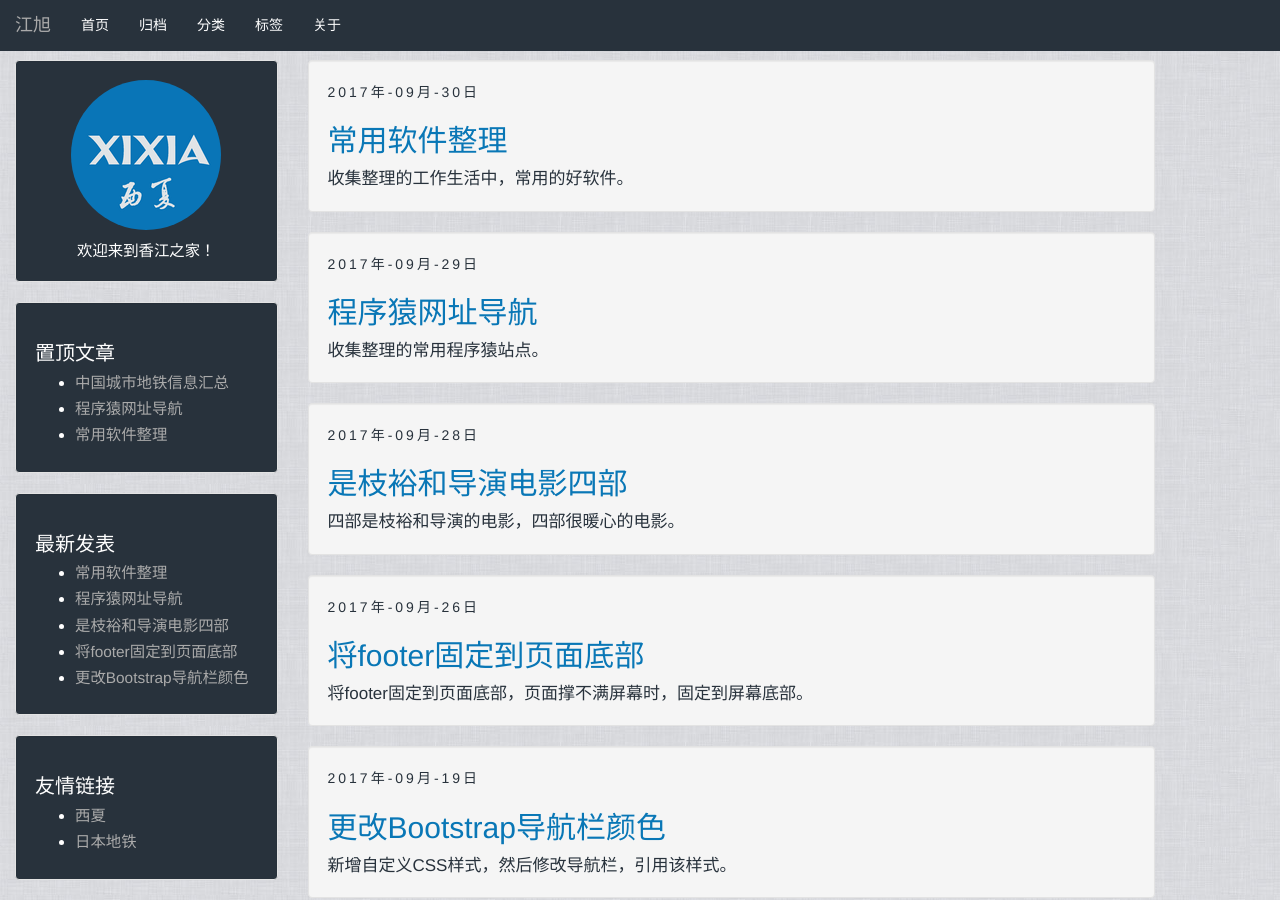
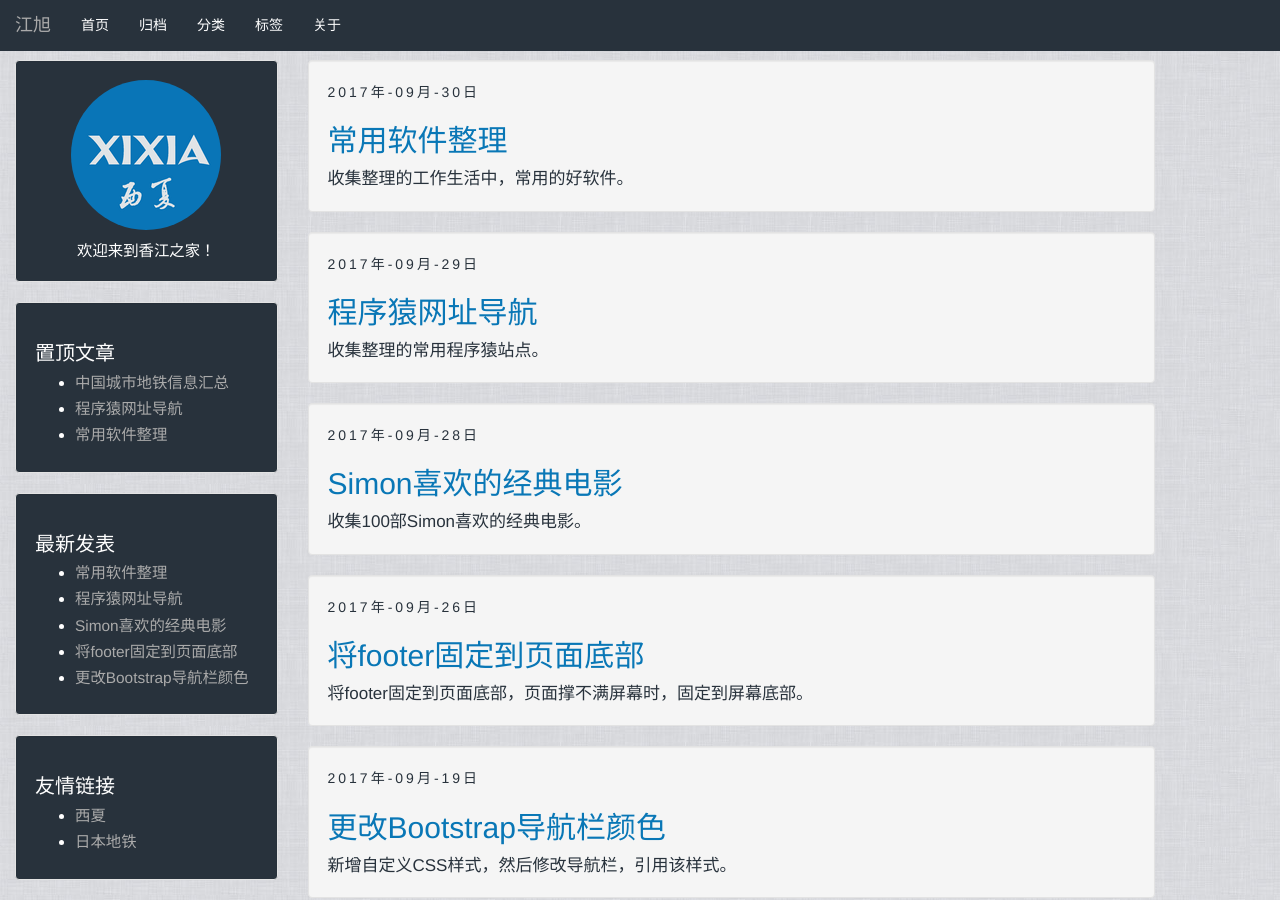
Before and after one commit to simon126649/simon126649.github.io, a Jekyll site: the page built from index.html, in a window 1280 px wide and 900 px high. Built offline with Jekyll 4.4.1, drawn with Linux system fonts in a browser that asks for light colours; the list of posts is cut into pages by our own code.

Commit message:
Update 2017-09-28-2017-hirokazu-koreeda-movie.markdown

```diff
--- a/_posts/2017-09-28-2017-hirokazu-koreeda-movie.markdown
+++ b/_posts/2017-09-28-2017-hirokazu-koreeda-movie.markdown
@@ -1,10 +1,10 @@
 ---
 layout: movie
-title:  "是枝裕和导演电影四部"
+title:  "Simon喜欢的经典电影"
 categories: Movie
 tags: Movie
 author: 西夏
-description: 四部是枝裕和导演的电影，四部很暖心的电影。
+description: 收集100部Simon喜欢的经典电影。
 ---
 
 {% for movie in site.data.movie._2017_hirokazu_koreeda %}
@@ -23,7 +23,7 @@ description: 四部是枝裕和导演的电影，四部很暖心的电影。
     </div>
     <div class="content">
         <span class='title' style="color:transparent;"></span><br/>
-        <span class='pl'>西夏说</span>: <br/>
+        <span class='pl'>Simon说</span>: <br/>
         <span>{{ movie.comments }}</span>
     </div>
 </div>
```
